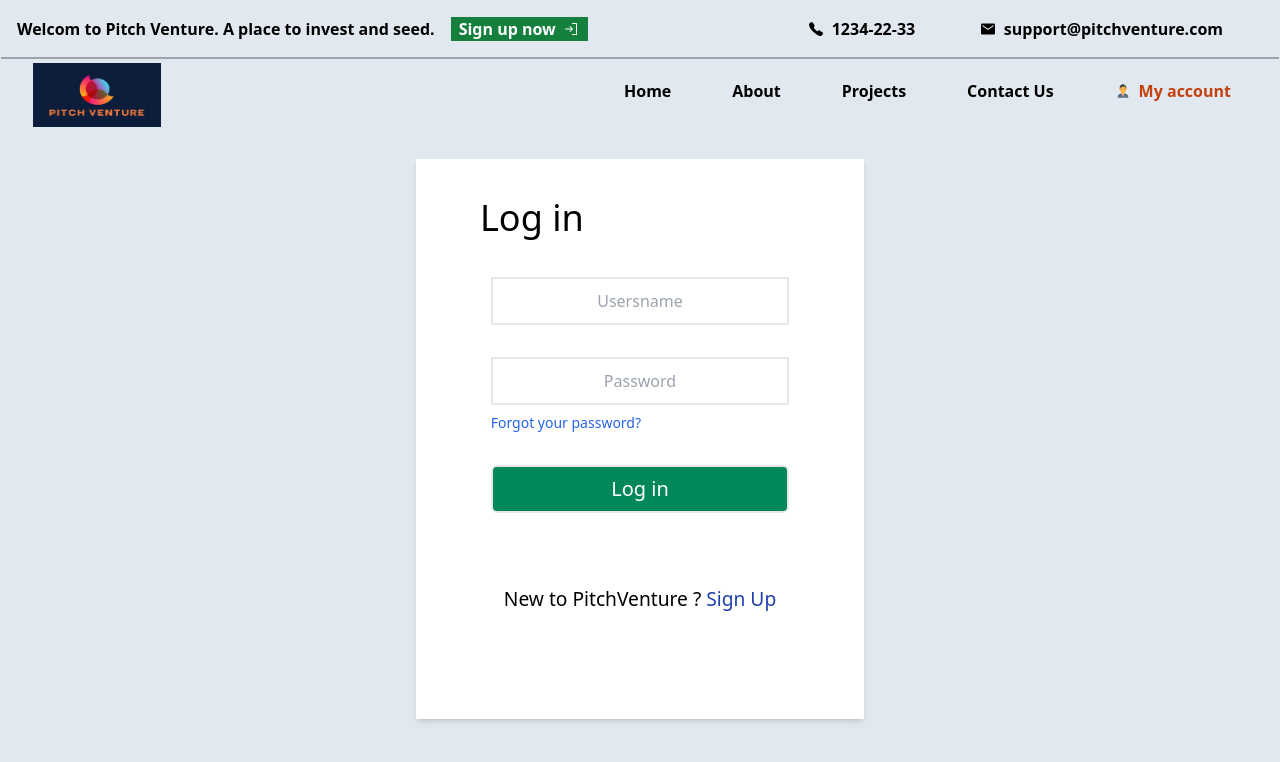
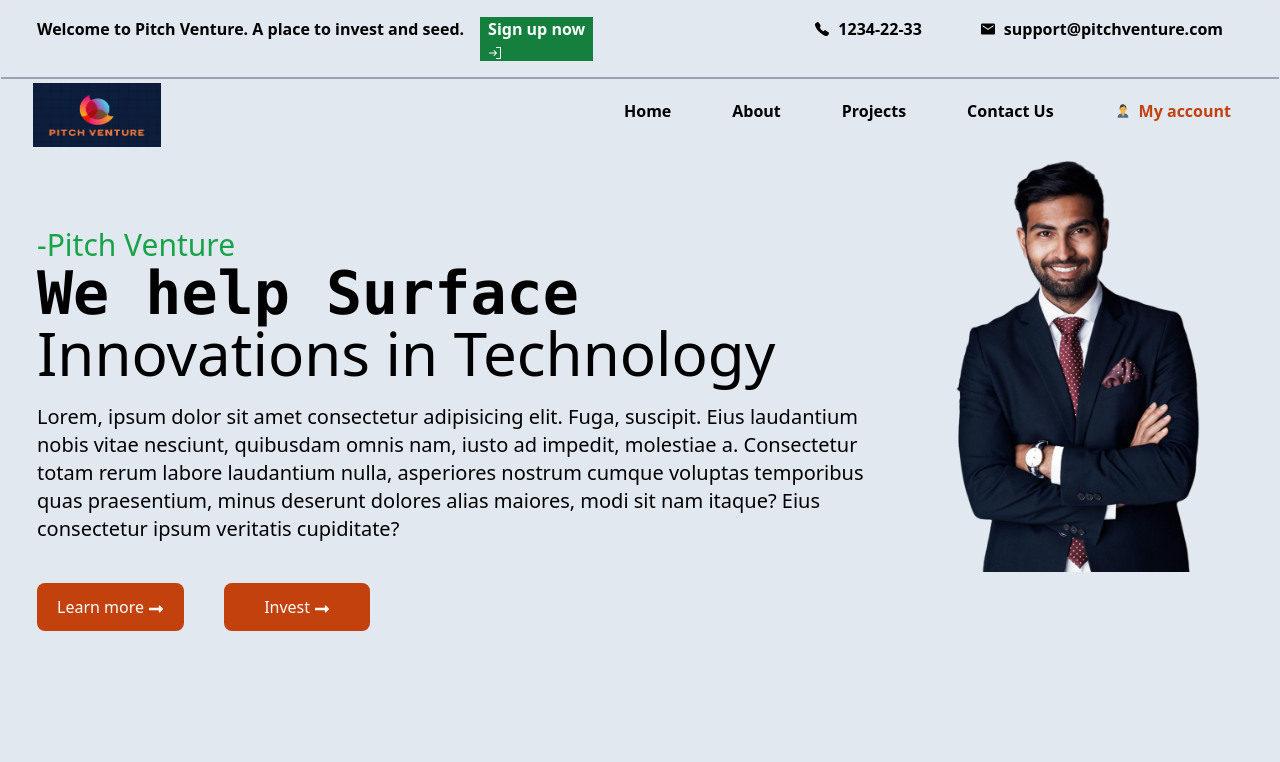
Before and after one commit to Gauravsingh123-aw/Pitch_Venture, a React (Vite) app: page / in a window 1280 px wide. Shown: the top 762 px of the page. Built offline with nearby package versions, Linux system fonts and the light colour scheme.

Commit message:
lazy loading imports

```diff
--- a/src/App.jsx
+++ b/src/App.jsx
@@ -1,11 +1,12 @@
-import { useState } from 'react'
-import Login from './components/login'
-import Navbar from './components/Navbar'
-import Top from './components/Top'
-import Forgot_Pass from './components/Forgot_Pass'
+import React, { Suspense } from 'react'
+const Login=React.lazy(()=>import ('./components/login'))
+const Navbar= React.lazy(()=>import('./components/Navbar'))
+const Top=React.lazy(()=>import('./components/Top'))
+const Forgot_Pass=React.lazy(()=>import('./components/Forgot_Pass'))
+const Registration=React.lazy(()=>import('./components/Registration.jsx'))
+const Home=React.lazy(()=>import('./components/Home'))
 import { Route,Routes } from 'react-router-dom'
 import './App.css'
-import Registration from './components/Registration';
 
 function App() {
 
@@ -13,11 +14,14 @@ function App() {
     <div className='border w-full h-screen flex flex-col   items-center bg-slate-200'>
       <Top/>
       <Navbar/>
+      <Suspense fallback={<div>Loading...</div>}>
       <Routes>
-        <Route path='/' element={<Login/>}/>
-        <Route path='/forgot_pass' element={<Forgot_Pass/>}/>
-        <Route path='/registration' element={<Registration></Registration>}/>
+        <Route path='/' element={<Home/>}/>
+        <Route path='login' element={<Login/>}/>
+        <Route path='forgot_pass' element={<Forgot_Pass/>}/>
+        <Route path='registration' element={<Registration/>}/>
       </Routes>
+      </Suspense>
 
     </div>
   )
--- /dev/null
+++ b/src/components/Home.jsx
@@ -0,0 +1,24 @@
+import React from 'react'
+import { Link } from 'react-router-dom';
+import { FaLongArrowAltRight } from "react-icons/fa";
+import hero from '../assets/hero.png'
+
+export default function Home() {
+    return (
+        <div className='flex flex-row w-full'>
+            <div className="w-2/3 mt-20 ml-9">
+                <span className='text-3xl text-green-600 p-4 pl-0'>-Pitch Venture</span>
+                <div className='text-6xl font-bold  font-mono '>We help Surface</div>
+                <span className='text-6xl '>Innovations in Technology</span>
+                <div className='text-xl mt-5'>Lorem, ipsum dolor sit amet consectetur adipisicing elit. Fuga, suscipit. Eius laudantium nobis vitae nesciunt, quibusdam omnis nam, iusto ad impedit, molestiae a. Consectetur totam rerum labore laudantium nulla, asperiores nostrum cumque voluptas temporibus quas praesentium, minus deserunt dolores alias maiores, modi sit nam itaque? Eius consectetur ipsum veritatis cupiditate?</div>
+                <div className='flex flex-row gap-10 text-white'>
+                    <button className='bg-orange-700 mt-10 rounded-lg py-3 px-5'><Link to='/login'>Learn more <FaLongArrowAltRight className='inline'/></Link></button>
+                    <button className='bg-orange-700 mt-10 rounded-lg py-3 px-10'>Invest <FaLongArrowAltRight className='inline'/></button>
+                </div>
+            </div>
+            <div className="w-1/3">
+                <img src={hero} />
+            </div>
+        </div>
+    )
+}
--- a/src/components/Top.jsx
+++ b/src/components/Top.jsx
@@ -2,16 +2,20 @@ import React from 'react'
 import { PiSignIn } from "react-icons/pi";
 import { IoCall } from "react-icons/io5";
 import { IoMdMail } from "react-icons/io";
+import { NavLink } from 'react-router-dom';
 export default function Top() {
+
   return (
-    <div className='w-full font-semibold flex flex-row justify-between p-4'>
-      <div className='flex flex-row'>Welcom to Pitch Venture. A place to invest and seed.
-        <span className='flex flex-row gap-2 bg-green-700 ml-4 text-white px-2'>Sign up now<PiSignIn className="mt-1"/></span>
+
+    <div className='w-full font-semibold flex flex-row justify-between p-4 pl-9'>
+      <div className='flex flex-row'>Welcome to Pitch Venture. A place to invest and seed.
+        <span className='flex flex-row gap-2 bg-green-700 ml-4 text-white px-2'><NavLink to='/registration'>Sign up now<PiSignIn className="mt-1"/></NavLink></span>
       </div>
       <div className='flex flex-row w-1/3 justify-between mr-10'>
         <span className='flex flex-row gap-2'><IoCall className="mt-1"/>1234-22-33</span>
         <span className='flex flex-row gap-2'><IoMdMail className="mt-1"/>support@pitchventure.com</span>
       </div>
     </div>
+
   )
 }
--- a/src/main.jsx
+++ b/src/main.jsx
@@ -1,13 +1,14 @@
 import { StrictMode } from "react";
 import { createRoot } from "react-dom/client";
+
 import { BrowserRouter } from "react-router-dom";
 import "./index.css";
 import App from "./App.jsx";
 
 createRoot(document.getElementById("root")).render(
   <BrowserRouter>
-    <StrictMode>
+
       <App />
-    </StrictMode>
+
   </BrowserRouter>
 );
```
Also changed, not shown: src/assets/hero.png (added).
